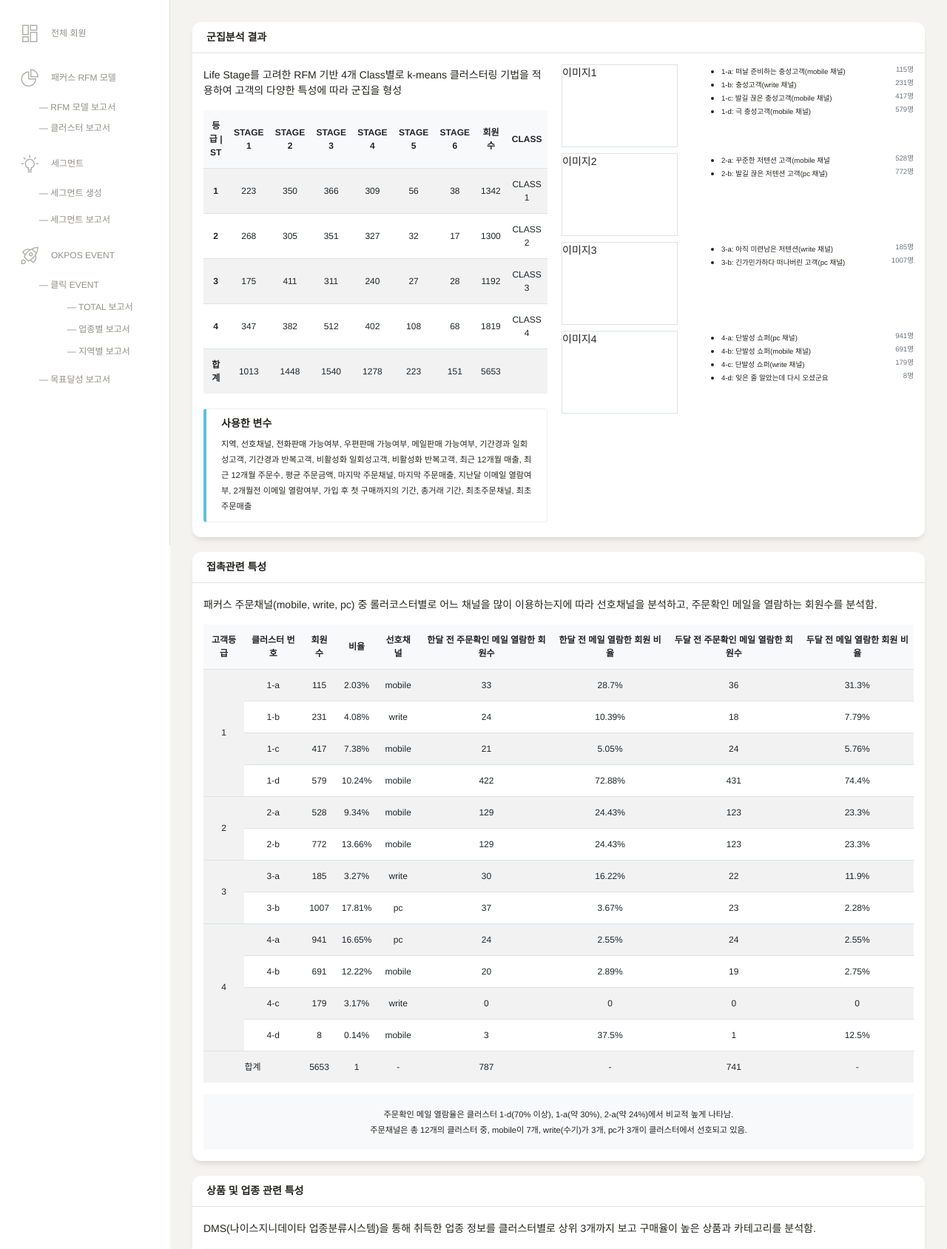
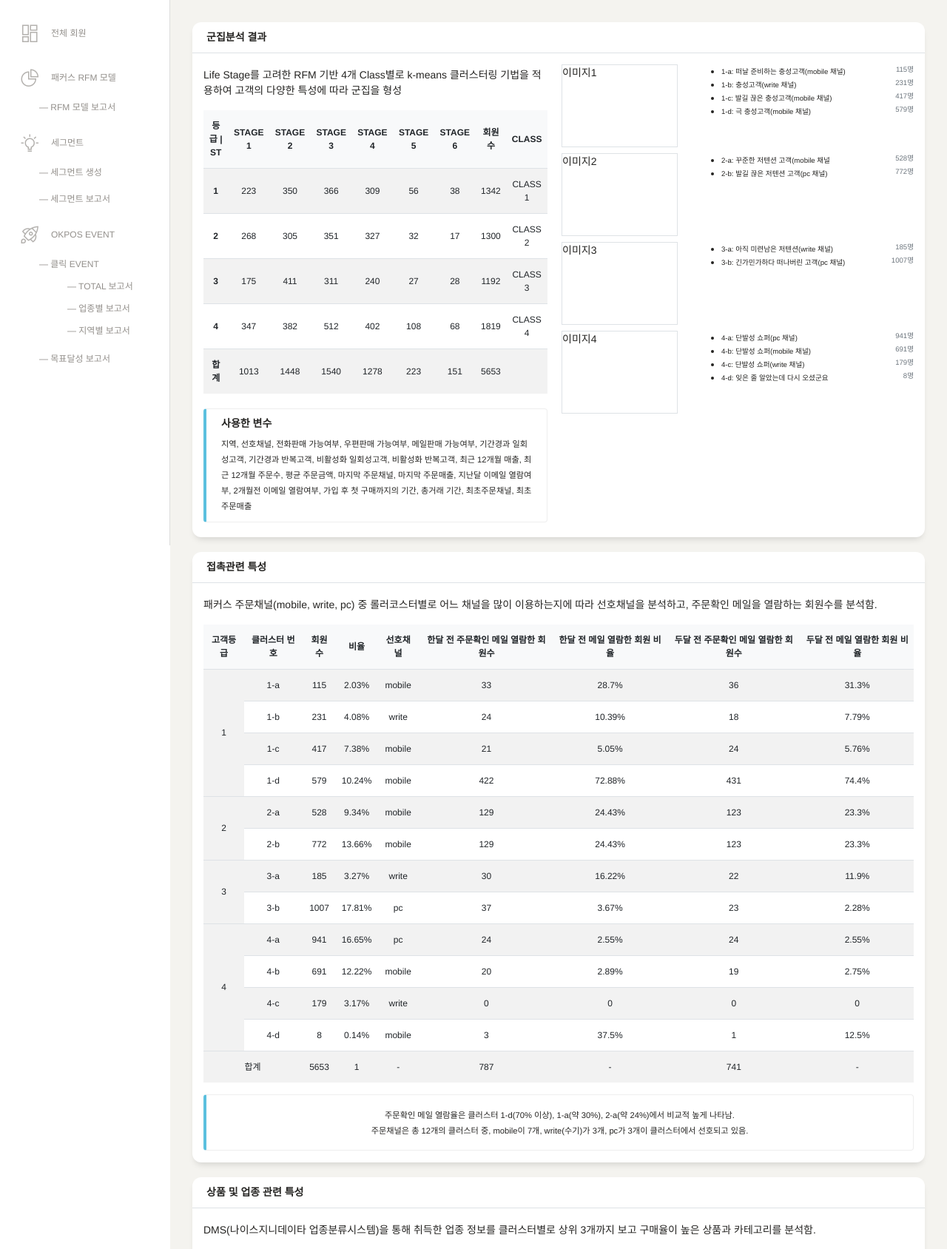
Before and after one commit to DayoungOh/homepage, a Flask app: page /rfm/cluster in a window 1280 px wide. Shown: the part 63-1751 px from the top of the page at 74% size. Run offline with Flask 2, Linux system fonts and the light colour scheme; data that the repository does not hold is empty; style sheets or scripts are compiled from the project's sources; some libraries are stand-ins or nearby versions.

Commit message:
클러스터 보고서 주석

```diff
--- a/packus/web/templates/index.html
+++ b/packus/web/templates/index.html
@@ -37,7 +37,7 @@
                   <a href="/rfm/model" class="p-0 mt-0">―   RFM 모델 보고서<span class="sub_icon fa fa-hdd-o"></span></a>
                 </li>
             </ul>
-            <ul class="sub-menu mt-0">
+            <!-- <ul class="sub-menu mt-0">
               <li class="sub-sidebar-brand"
                   {% if menu == 'cluster' %}
                       class="active"
@@ -45,7 +45,7 @@
                   >
                   <a href="/rfm/cluster" class="p-0 mt-0">―   클러스터 보고서<span class="sub_icon fa fa-hdd-o"></span></a>
                 </li>
-            </ul>
+            </ul> -->
           </li>
           <li
               {% if menu == 'segments' %}
--- a/packus/web/templates/rfm/cluster.html
+++ b/packus/web/templates/rfm/cluster.html
@@ -328,7 +328,7 @@
                             </tr>
                           </tbody>
                         </table>
-                        <div class="bg-light text-center py-3 my-3">
+                        <div class="bd-callout bd-callout-info text-center py-3 my-3">
                           <small>주문확인 메일 열람율은 클러스터 1-d(70% 이상), 1-a(약 30%), 2-a(약 24%)에서 비교적 높게 나타남.<br/>
                           주문채널은 총 12개의 클러스터 중, mobile이 7개, write(수기)가 3개, pc가 3개이 클러스터에서 선호되고 있음.</small>
                         </div>
@@ -488,7 +488,7 @@
                             </tr>
                           </tbody>
                         </table>
-                        <div class="bg-light text-center py-3 my-3">
+                        <div class="bd-callout bd-callout-info text-center py-3 my-3">
                           <small class="text-center">업종 1위부터 3위까지 일반한식/백반, 중국음식, 라면김밥분식이 클러스터별로 거의 동일하게 들어있음.<br/>
                           이에 따라, 대체로 한식(분식) 용기와 중식 용기가 선호상품 카테고리로 꼽히고 있으나, 클러스터별로 세부 품목은 조금씩 다르게 나타남.</small>
                         </div>
@@ -714,7 +714,7 @@
                             </tr>
                           </tbody>
                         </table>
-                        <div class="bg-light text-center py-3 my-3">
+                        <div class="bd-callout bd-callout-info text-center py-3 my-3">
                           <small>총 거래기간을 보면 클러스터 1-b, 1-a, 1-d 순으로 오래됨을 알 수 있음.<br/>
                           그 중에서도 1-b, 1-d는 최근 3개월간 2회 이상 구매한 회원 수가 가장 많아, 오랫동안 변함없이 구매하는 고객군이라고 볼 수 있음.<br />
                           반면, '1회 구매 후 최근 3개월 간 거래가 없는 회원수'를 볼 때, 클러스터 4-a, 4-b, 4-c는 이탈 가능성이 높은 고객군이라고 볼 수 있음.</small>
@@ -883,7 +883,7 @@
                             </tr>
                           </tbody>
                         </table>
-                        <div class="bg-light text-center py-3 my-3">
+                        <div class="bd-callout bd-callout-info text-center py-3 my-3">
                           <small>거주지역 1위 중에서는 총 12개 클러스터 중, 5개의 클러스터에서 '경남 창원시'가 가장 많음.</small>
                         </div>
                       </div>
```
